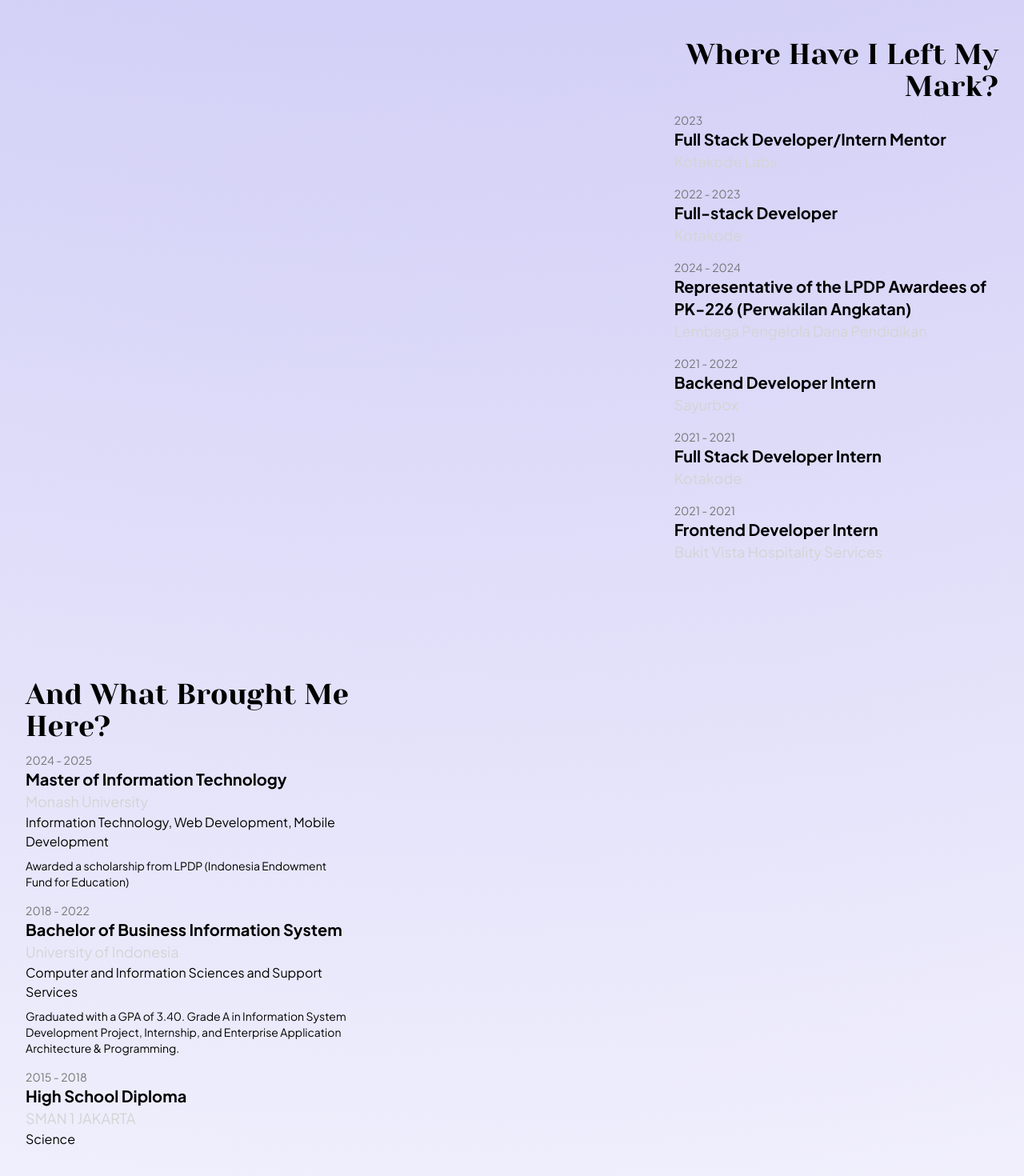
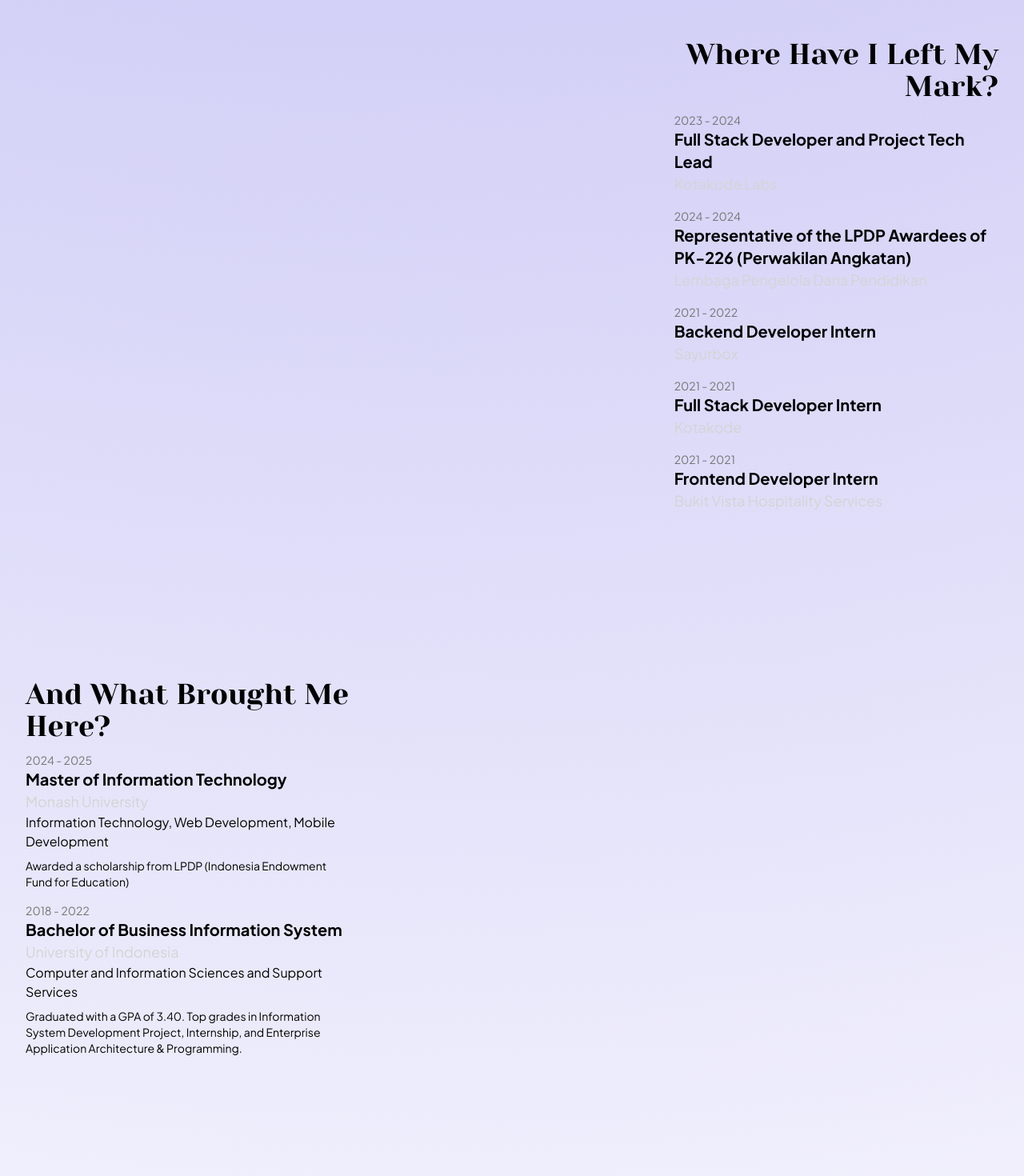
Before and after one commit to FarizioKautsar/profile-website, a Next.js app: page / in a window 1280 px wide. Shown: the part 2608-4078 px from the top of the page at 80% size. Built offline with nearby package versions, Linux system fonts and the light colour scheme.

Commit message:
Job Experiences updates

```diff
--- a/src/data/educations.ts
+++ b/src/data/educations.ts
@@ -12,21 +12,21 @@ const educations: Education[] = [
   {
     name: "University of Indonesia",
     degree: "Bachelor of Business Information System",
-    educationDescription: "Graduated with a GPA of 3.40. Grade A in Information System Development Project, Internship, and Enterprise Application Architecture & Programming.",
+    educationDescription: "Graduated with a GPA of 3.40. Top grades in Information System Development Project, Internship, and Enterprise Application Architecture & Programming.",
     fieldOfStudy: "Computer and Information Sciences and Support Services",
     startDate: new Date("2018-01-01"),
     endDate: new Date("2022-12-31"),
     grade: 3.40,
     skills: ["Software Development", "React Native", "Teamwork", "Communication"]
   },
-  {
-    name: "SMAN 1 JAKARTA",
-    degree: "High School Diploma",
-    fieldOfStudy: "Science",
-    startDate: new Date("2015-01-01"),
-    endDate: new Date("2018-12-31"),
-    activitiesAndSocieties: "Graphic Design"
-  }
+  // {
+  //   name: "SMAN 1 JAKARTA",
+  //   degree: "High School Diploma",
+  //   fieldOfStudy: "Science",
+  //   startDate: new Date("2015-01-01"),
+  //   endDate: new Date("2018-12-31"),
+  //   activitiesAndSocieties: "Graphic Design"
+  // }
 ];
 
 export default educations;
--- a/src/data/jobExperiences.ts
+++ b/src/data/jobExperiences.ts
@@ -4,49 +4,26 @@ import TECH_STACKS from "./techStacks";
 const jobExperiences: JobExperience[] = [
   {
     companyName: "Kotakode Labs",
-    jobTitle: "Full Stack Developer/Intern Mentor",
+    jobTitle: "Full Stack Developer and Project Tech Lead",
     startDate: new Date("2023-02-01"),
-    endDate: null,  // null indicates the job is current,
+    endDate: new Date("2024-12-31"),  // null indicates the job is current,
     logoUrl: "https://labs.kotakode.com/_next/static/media/Logo-Horizontal.85e2d8be.svg",
     jobDescription:
-      "* Building reusable codes and components for an easier and smoother development.\n" +
-      "* Intense focus on building reusable code-bases and components to streamline the development process.\n" +
-      "* Currently creating a finance web application for a school and a profile website for a digital community.\n" +
-      "* Creating a profile website and a marketplace for a fashion company.\n" +
-      "* Supervising and mentoring interns for a project.\n" +
-      "* Building a highly customizable student grading system for an international school.\n" +
-      "* Made KotakodeLabs' company profile website that is responsive and packed with smooth animations (klabs.dev).\n" +
-      "* Created a billing and invoicing system for a web application which will be used for an international school.\n" +
-      "* Supervising and mentoring two highly capable college students in a web development project.\n",
+      "* Created the profile websites for a gas and energy company ([timas.com](https://timas.com)), an NFT project ([vimb.io](https://vimb.io)), and KotakodeLabs ([klabs.dev](https://klabs.dev)) as the sole developer. Collaborated closely with clients to ensure their satisfaction and delivered modern, sophisticated web applications.\n" +
+      "* Engineered a comprehensive learning management system and human resource information system for an international school of 300+ students, featuring a flexible grading system and an integrated finance management system ([klabs.dev/bbs-lms](https://klabs.dev/bbs-lms)).\n" +
+      "* Led a team of 3 in building a web and mobile app using Expo for a consultation platform (counsely.app), which now supports 200+ active users.",
+      // "* Building reusable codes and components for an easier and smoother development.\n" +
+      // "* Intense focus on building reusable code-bases and components to streamline the development process.\n" +
+      // "* Currently creating a finance web application for a school and a profile website for a digital community.\n" +
+      // "* Creating a profile website and a marketplace for a fashion company.\n" +
+      // "* Supervising and mentoring interns for a project.\n" +
+      // "* Building a highly customizable student grading system for an international school.\n" +
+      // "* Made KotakodeLabs' company profile website that is responsive and packed with smooth animations (klabs.dev).\n" +
+      // "* Created a billing and invoicing system for a web application which will be used for an international school.\n" +
+      // "* Supervising and mentoring two highly capable college students in a web development project.\n",
     location: "Jakarta, Indonesia · Remote",
     skills: ["User Interface Design", "Software Development", "Web Development", "Front-End Development", "Team Management"],
-    achievements: [
-      "Building reusable codes and components for an easier and smoother development.\n",
-      "Intense focus on building reusable code-bases and components to streamline the development process.\n",
-      "Currently creating a finance web application for a school and a profile website for a digital community.\n",
-      "Creating a profile website and a marketplace for a fashion company.\n",
-      "Supervising and mentoring interns for a project.\n",
-      "Building a highly customizable student grading system for an international school.\n",
-      "Made KotakodeLabs' company profile website that is responsive and packed with smooth animations (klabs.dev).\n",
-      "Created a billing and invoicing system for a web application which will be used for an international school.\n",
-      "Supervising and mentoring two highly capable college students in a web development project.\n"
-    ],
-    techStack: [TECH_STACKS.REACTJS, TECH_STACKS.EXPRESSJS, TECH_STACKS.NESTJS, TECH_STACKS.POSTGRESQL]
-  },
-  {
-    companyName: "Kotakode",
-    jobTitle: "Full-stack Developer",
-    logoUrl: "https://labs.kotakode.com/_next/static/media/Logo-Horizontal.85e2d8be.svg",
-    startDate: new Date("2022-05-01"),
-    endDate: new Date("2023-01-31"),
-    jobDescription:
-      "* Created front end implementation for a company’s profile website alongside its backend website.\n" +
-      "* Creating a learning management system for a school.\n" +
-      "* Creates model and backend implementation for some feature.\n",
-    location: "Jakarta, Indonesia · Remote",
-    skills: ["Software Development", "Web Development", "Front-End Development"],
-    techStack: [TECH_STACKS.REACTJS, TECH_STACKS.EXPRESSJS, TECH_STACKS.POSTGRESQL]
-
+    techStack: [TECH_STACKS.REACTJS, TECH_STACKS.EXPRESSJS, TECH_STACKS.NESTJS, TECH_STACKS.POSTGRESQL, TECH_STACKS.EXPO, TECH_STACKS.TAILWIND]
   },
   {
     companyName: "Lembaga Pengelola Dana Pendidikan",
@@ -68,11 +45,8 @@ const jobExperiences: JobExperience[] = [
     startDate: new Date("2021-12-01"),
     endDate: new Date("2022-06-30"),
     jobDescription:
-      "* Worked on a number of voucher improvements.\n" +
-      "* Contributed to Sayurbox's Tebus Murah Campaigns.\n" +
-      "* Contributed to Sayurbox's Sayurfluencer program.\n" +
-      "* Fixed a number of problems in Sayurbox's internal CMS.\n" +
-      "* Worked with Springboot, Svelte, and GraphQL.\n",
+      "* Enhanced voucher features and optimized “Tebus Murah” campaigns to boost user engagement, while developing scalable solutions for the Sayurfluencer promotion program to support marketing initiatives, increasing user engagement by 15%.\n" +
+      "* Resolved critical bugs and improved the internal CMS web app used by a 15-member team, ensuring seamless and efficient operations.",
     location: "Jakarta, Indonesia · Remote",
     skills: ["Spring Boot", "Svelte", "Software Development", "Front-End Development", "Java", "Back-End Web Development"],
     techStack: [TECH_STACKS.SPRING_BOOT, TECH_STACKS.JAVA, TECH_STACKS.GRAPHQL, TECH_STACKS.SVELTE]
@@ -83,12 +57,12 @@ const jobExperiences: JobExperience[] = [
     startDate: new Date("2021-07-01"),
     endDate: new Date("2021-11-30"),
     jobDescription:
-      "* Implemented Kotakode's design guideline to their website by creating consistent and documented React UI components.\n" +
-      "* Initialized the Kotakode Back Office front-end and integrated it with the existing back-end.\n" +
-      "* Developed Kotakode Academy's back-end and front-end codebase.\n",
+      "* Implemented a sitewide revamp by creating reusable and documented React UI components, aligning with Kotakode’s design guidelines.\n" +
+      "* Developed the internal CMS website and seamlessly integrated it with the existing back-end.\n" +
+      "* Built the full-stack Kotakode Academy feature, which enabled 1,000+ users to find and enroll in their favorite online courses.\n",
     location: "Jakarta, Indonesia · Remote",
     skills: ["Software Development"],
-    techStack: [TECH_STACKS.REACTJS, TECH_STACKS.EXPRESSJS, TECH_STACKS.MATERIAL_UI]
+    techStack: [TECH_STACKS.REACTJS, TECH_STACKS.EXPRESSJS, TECH_STACKS.MATERIAL_UI, TECH_STACKS.BOOTSTRAP]
   },
   {
     companyName: "Bukit Vista Hospitality Services",
@@ -97,8 +71,8 @@ const jobExperiences: JobExperience[] = [
     startDate: new Date("2021-03-01"),
     endDate: new Date("2021-07-31"),
     jobDescription:
-      "* Developed parts of Bukit Vista's BIGRR platform with React and Redux.\n" +
-      "* Managed their WordPress website: Setting timeline, collecting team, and monitoring progress.\n",
+      "* Developed interactive analytics visualizations for the BIGRR platform, empowering the HR team to analyze and forecast talent acquisition.\n" +
+      "* Managed the WordPress website timeline, coordinated with team members, and monitored progress to meet project goals.\n",
     location: "Bali, Indonesia · Remote",
     techStack: [TECH_STACKS.REACTJS, TECH_STACKS.TAILWIND, TECH_STACKS.WORDPRESS]
   }
--- a/src/types.ts
+++ b/src/types.ts
@@ -16,7 +16,7 @@ export type JobExperience = {
   jobDescription: string;     // A description of the job responsibilities and achievements
   location?: string;          // The location of the job (optional)
   skills?: string[];    // An array of technologies used in the job (optional)
-  achievements?: string[];    // An array of notable achievements during the job (optional)
+  // achievements?: string[];    // An array of notable achievements during the job (optional)
   techStack?: TechStack[];
   logoUrl?: string;
 };
```
